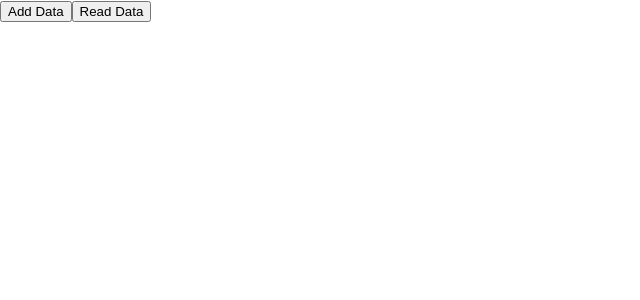
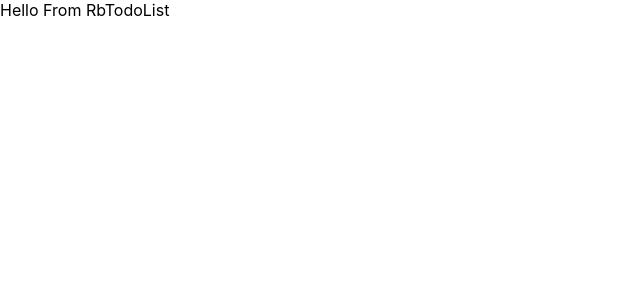
Before and after one commit to imfarhad/mytodofb, a React (Create React App) app: page / in a window 1280 px wide. Shown: the top 300 px of the page, without its empty margins (0-640 px from the left). Built offline with nearby package versions, Linux system fonts and the light colour scheme.

Commit message:
basic template component for working with re-base

```diff
--- /dev/null
+++ b/src/RbTodoList.jsx
@@ -0,0 +1,11 @@
+import React from 'react';
+
+const RbTodoList = () => {
+    return(
+        <div>
+            Hello From RbTodoList
+        </div>
+    )
+}
+
+export default RbTodoList;
--- a/src/index.js
+++ b/src/index.js
@@ -2,12 +2,13 @@ import React from 'react';
 import ReactDOM from 'react-dom';
 import FbTodoList from './FbTodoList';
 import './index.css';
+import RbTodoList from './RbTodoList';
 import * as serviceWorker from './serviceWorker';
 import TodoApp from './TodoApp';
 
 ReactDOM.render(
   <React.StrictMode>
-    <FbTodoList />
+    <RbTodoList />
   </React.StrictMode>,
   document.getElementById('root')
 );
```
